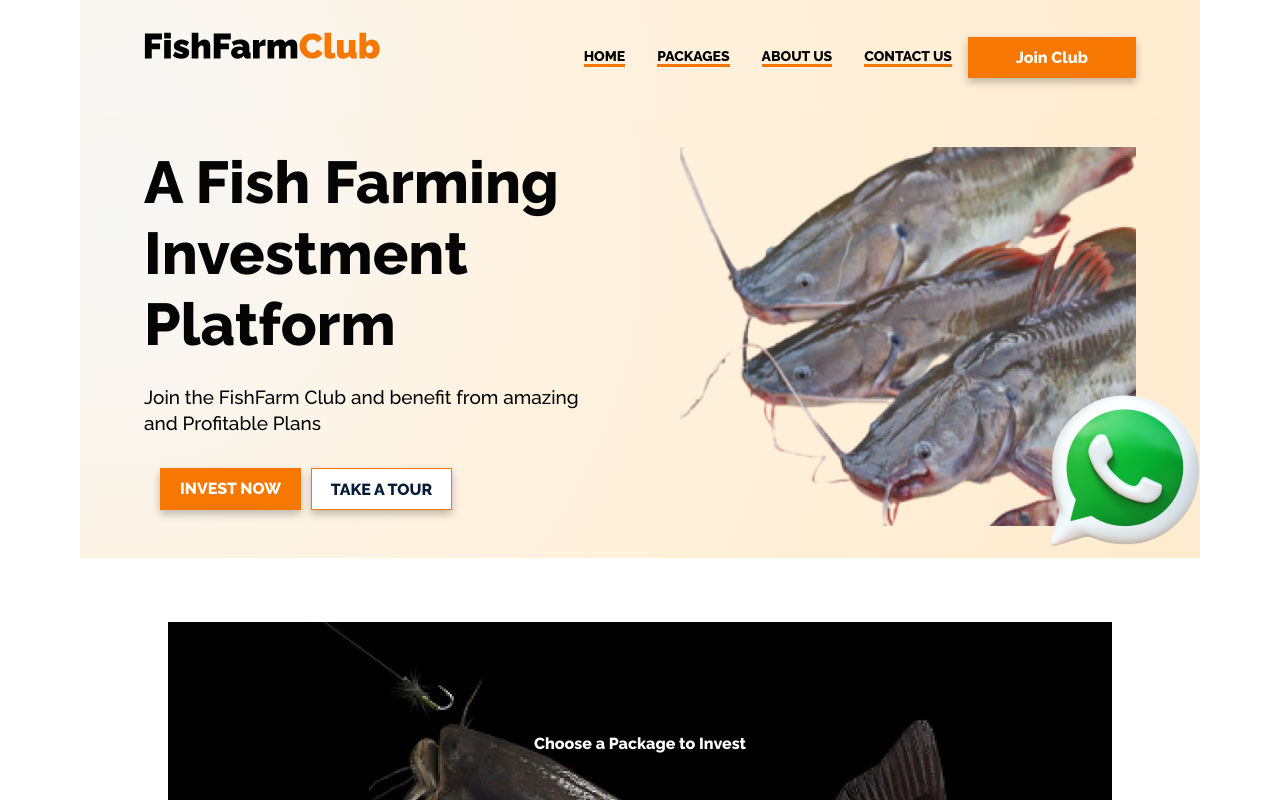
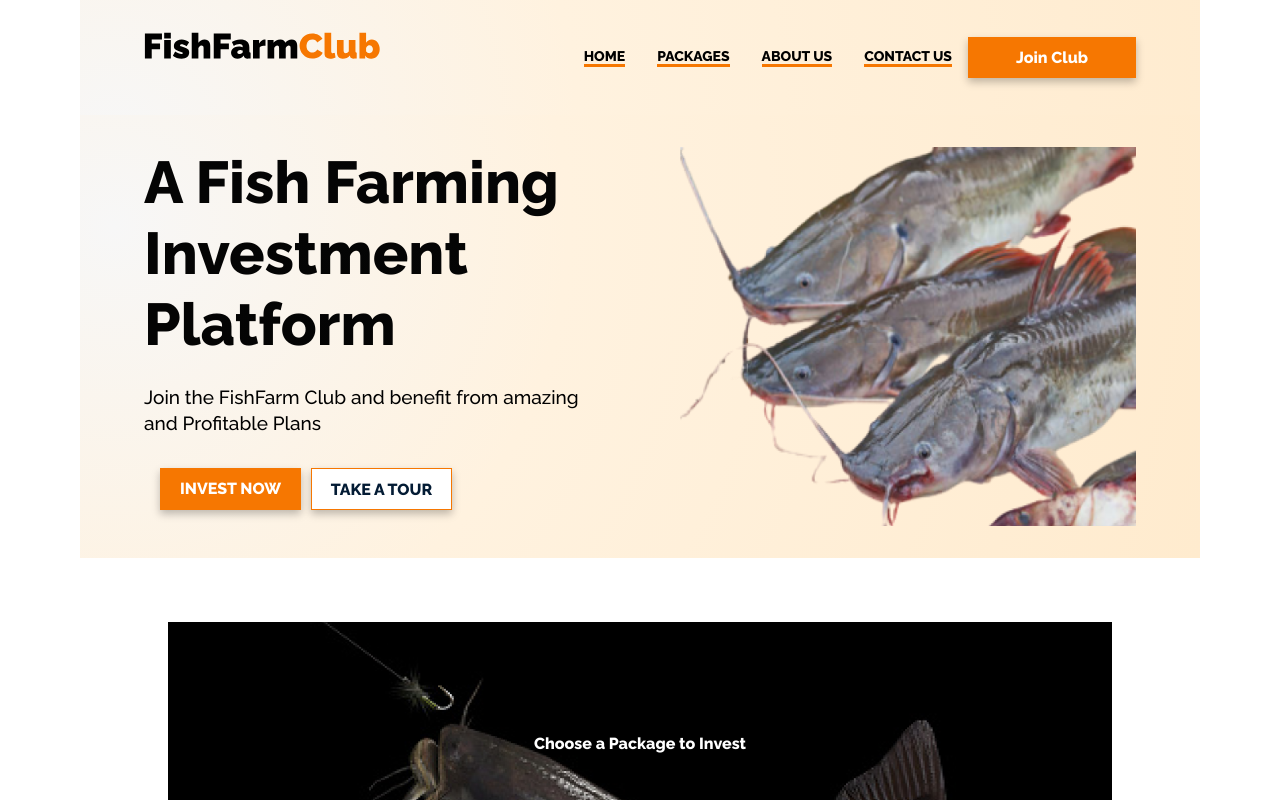
Before and after one commit to Sesughter01/fishfarmclub, a React (Create React App) app: page / in a window 1280 px wide. Shown: the top 800 px of the page. Built offline with nearby package versions, Linux system fonts and the light colour scheme.

Commit message:
corrected the ChatBot to Chatbot

```diff
--- a/src/App.js
+++ b/src/App.js
@@ -1,7 +1,7 @@
 import React from 'react'
 import axios from 'axios';
 import {Header, Testimonials, Footer,Packages,Partners } from './containers';
-import { Navbar,ChatBot } from './components';
+import { Navbar,Chatbot } from './components';
 import './App.css';
 
 // axios.defaults.baseURL = "http://127.0.0.1:8000/";
@@ -16,7 +16,7 @@
 
         <Navbar />
         <Header />
-         <ChatBot />
+         <Chatbot />
       </div>
         <Packages />
         <Testimonials />
```
